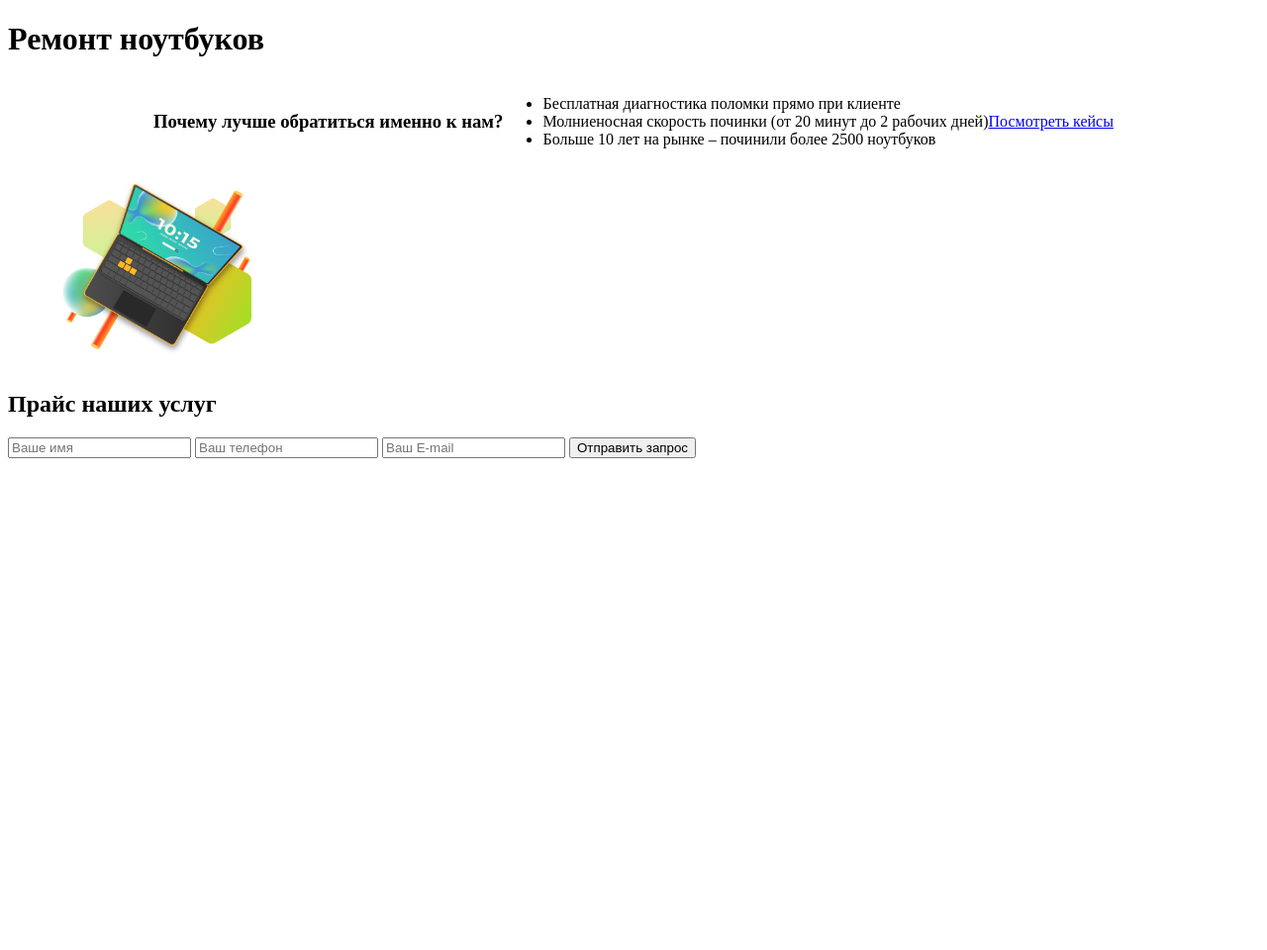
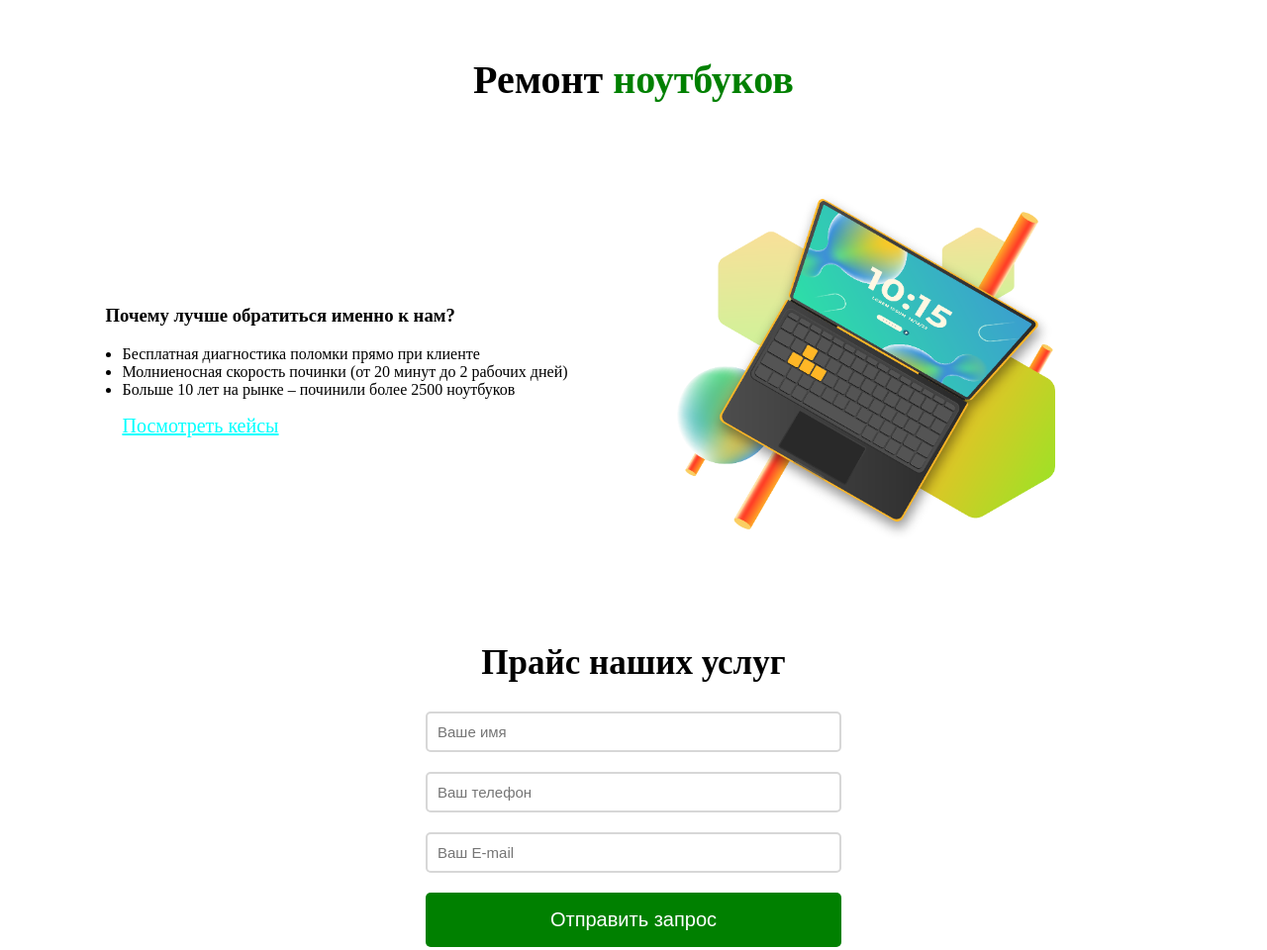
Before and after one commit to goAzamat/first, a plain HTML site: page index.html in a window 1280 px wide. Shown: the whole page at 99% size. Before the commit the page ends 800 px from the top, so only its background shows below. Drawn offline with Linux system fonts and the light colour scheme.

Commit message:
feat: edit css file

```diff
--- a/index.html
+++ b/index.html
@@ -9,18 +9,18 @@
     <title>Ремонт ноутбуков</title>
 </head>
 <body>
-<h1>Ремонт <span>ноутбуков</span></h1>
+<h1 class="title">Ремонт <span>ноутбуков</span></h1>
 <div class="main">
-    <div class="section">
+    <div class="main-info">
         <h3>Почему лучше обратиться именно к нам?</h3>
         <ul>
             <li>Бесплатная диагностика поломки прямо при клиенте</li>
             <li>Молниеносная скорость починки (от 20 минут до 2 рабочих дней)</li>
             <li>Больше 10 лет на рынке – починили более 2500 ноутбуков</li>
         </ul>
-        <a href="#">Посмотреть кейсы</a>
+        <a href="#" class="link">Посмотреть кейсы</a>
     </div>
-    <img src="image2.png" alt="ноутбук" width="300">
+    <img src="image2.png" alt="ноутбук">
 </div>
 
 <div class="form">
--- a/styles.css
+++ b/styles.css
@@ -1,11 +1,62 @@
-.header {
+.title {
     padding: 30px;
     text-align: center;
     font-size: 40px;
 }
 
-.section {
+.main {
     display: flex;
     justify-content: center;
     align-items: center;
 }
+
+.main img {
+    max-width: 600px;
+}
+
+.main-info {
+    max-width: 500px;
+}
+
+.main-info ul {
+    padding-left: 17px;
+}
+
+.link {
+    font-size: 20px;
+    padding-left: 17px;
+    color: aqua;
+}
+
+.form {
+    max-width: 420px;
+    margin: 50px auto;
+    display: flex;
+    flex-direction: column;
+}
+
+.form h2 {
+    text-align: center;
+    font-size: 35px;
+}
+
+.form input {
+    padding: 10px;
+    font-size: 15px;
+    border-radius: 5px;
+    margin-bottom: 20px;
+    border: 2px solid #d7d7d7;
+}
+
+.form button {
+    background: green;
+    color: white;
+    padding: 16px;
+    border-radius: 5px;
+    border: 0;
+    font-size: 20px;
+}
+
+.title span {
+    color: green;
+}
```
